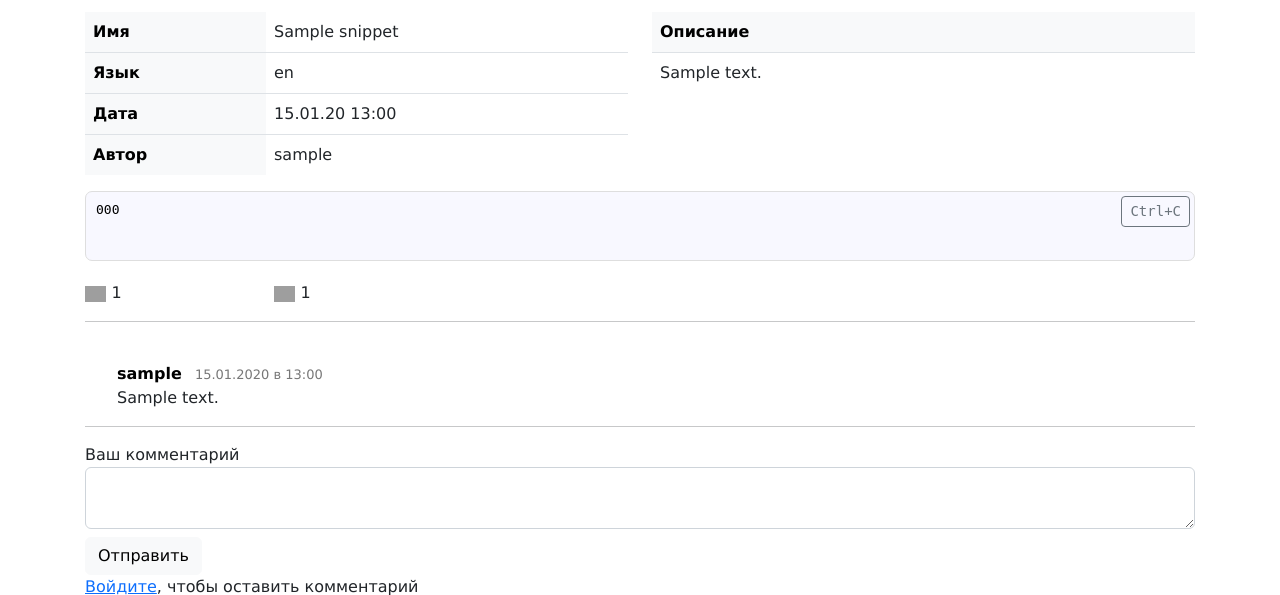
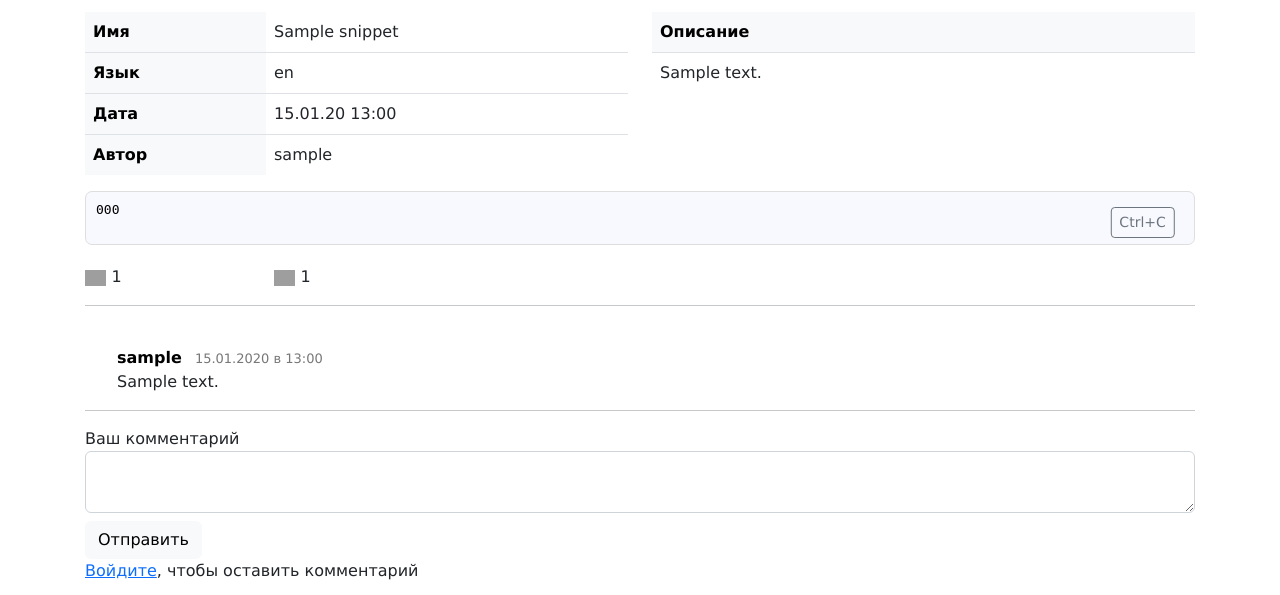
Before and after one commit to fradkin-d/pet_Snippets, a Django app: a page that uses MainApp/templates/pages/snippet_detail.html in a window 1280 px wide. Shown: the part 143-738 px from the top of the page. Run offline with Django 4.2, Linux system fonts and the light colour scheme; tables that the repository leaves empty hold one stand-in row (values such as "Sample post"); some libraries are stand-ins or nearby versions; grey boxes are pictures that could not be loaded.

Commit message:
fix copy-to-clipboard button positioning

```diff
--- a/MainApp/templates/pages/snippet_detail.html
+++ b/MainApp/templates/pages/snippet_detail.html
@@ -50,6 +50,9 @@ list-style-type: none;
 
 
 
+
+
+
 </style>
 <link href="{% static 'css/pastie-theme.css' %}" rel="stylesheet" type="text/css">
 {% endblock %}
@@ -92,13 +95,14 @@ list-style-type: none;
     </div>
 </div>
 <div class="row">
-    <div class="col">
+    <div class="col position-relative">
         <pre style="border-radius:7px">
             <code data-language="{{ snippet.lang }}" id="copy-code">{{ snippet.code}}</code>
-            <button onclick="CopyToClipboard()"
-                    id="copy-button"
-                    class="btn btn-outline-secondary btn-sm position-absolute top-0 end-0 m-1">Ctrl+C</button>
         </pre>
+        <button onclick="CopyToClipboard()"
+                id="copy-button"
+                class="btn btn-outline-secondary btn-sm position-absolute top-0 end-0 translate-middle-x mt-3">Ctrl+C
+        </button>
     </div>
 </div>
 {% if not snippet.is_private %}
@@ -227,6 +231,9 @@ list-style-type: none;
 
 <script>
     window.snippetlike_url = "{% url 'switch_snippetlike' snippet.id %}"
+
+
+
 </script>
 
 <!-- Like button handling -->
@@ -253,6 +260,9 @@ list-style-type: none;
         });
     });
 
+
+
+
 </script>
 
 <!-- Ctrl+C button handling -->
@@ -278,6 +288,9 @@ list-style-type: none;
             button.classList.add('btn-success');
         }
     }
+
+
+
 </script>
 
 <script>
@@ -288,5 +301,8 @@ list-style-type: none;
         let toastDelete = new bootstrap.Toast(toast);
         toastDelete.show()
     })
+
+
+
 </script>
 {% endblock %}
```
